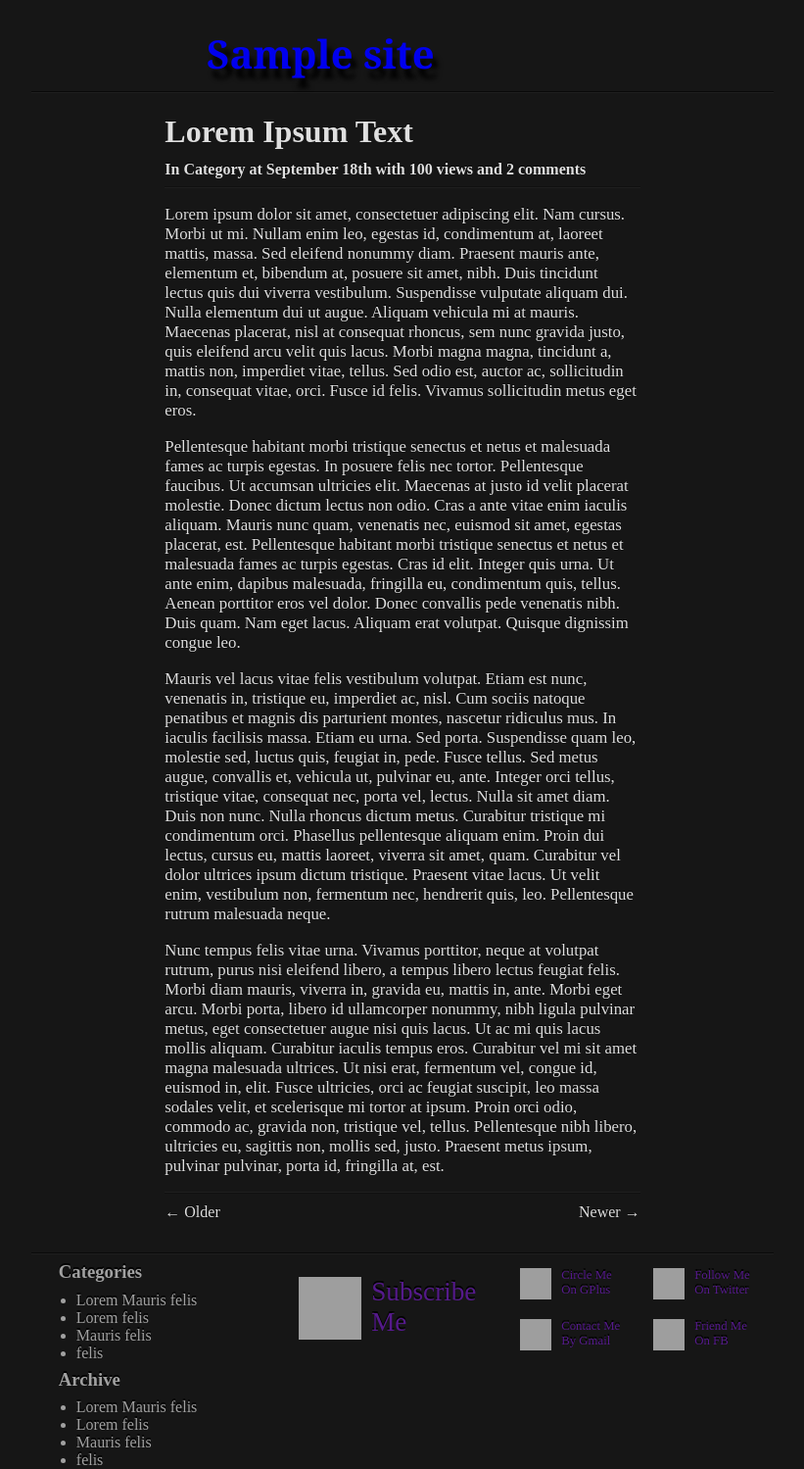
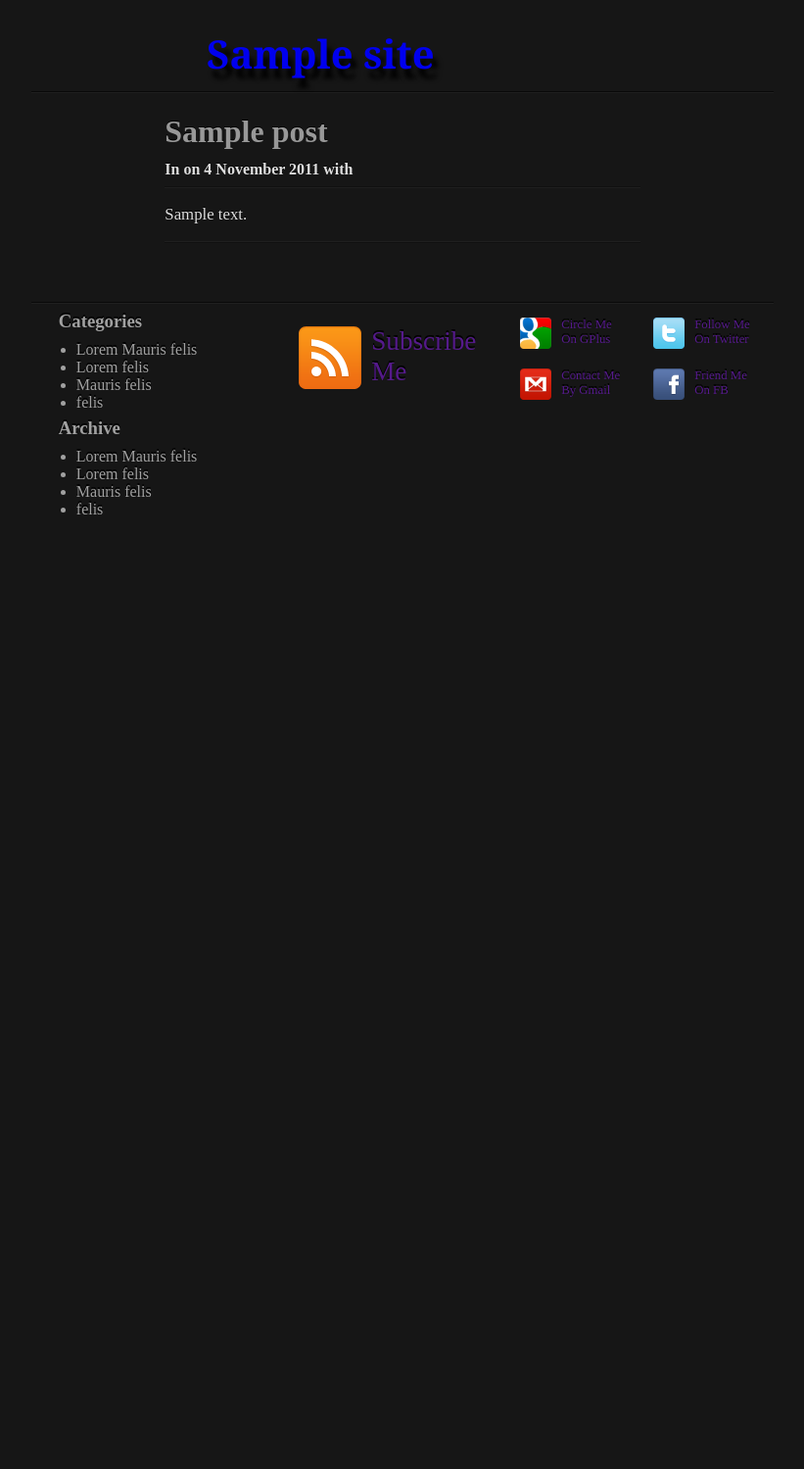
Before and after one commit to pppoe/LonelyNights-Theme, a WordPress theme: template index.php in a window 1280 px wide. Shown: the whole page at 98% size, without its empty margins (229-1050 px from the left). After the commit the page ends 525 px from the top, so only its background shows below. Run offline with PHP 8.4 and a stand-in for WordPress, Linux system fonts and the light colour scheme; the site name, menu and one post (Sample post) are stand-ins, and other content is empty; grey boxes are pictures that could not be loaded.

Commit message:
relative picture path

```diff
--- a/footer.php
+++ b/footer.php
@@ -18,14 +18,22 @@
                 <table>
                     <tr>
                         <td>
-                            <span class=image> <img src="./png/twitter.png"></img> </span>
-                            <span class=desc> <a href="">Follow Me On Twitter</a> </span>
+                            <a href="">
+                                <span class=image>
+                                    <img src="<?php bloginfo('template_directory'); ?>/png/twitter.png"></img>
+                                </span>
+                                <span class=desc> Follow Me On Twitter </span>
+                            </a>
                         </td>
                     </tr>
                     <tr>
                         <td>
-                            <span class=image> <img src="./png/facebook.png"></img> </span>
-                            <span class=desc> <a href="">Friend Me On FB</a> </span>
+                            <a href="">
+                                <span class=image>
+                                    <img src="<?php bloginfo('template_directory'); ?>/png/facebook.png"></img>
+                                </span>
+                                <span class=desc> Friend Me On FB </span>
+                            </a>
                         </td>
                     </tr>
                 </table>
@@ -34,14 +42,22 @@
                 <table>
                     <tr>
                         <td>
-                            <span class=image> <img src="./png/gplus.png"></img> </span>
-                            <span class=desc> <a href="">Circle Me On GPlus</a> </span>
+                            <a href="">
+                                <span class=image>
+                                    <img src="<?php bloginfo('template_directory'); ?>/png/gplus.png"></img>
+                                </span>
+                                <span class=desc> Circle Me On GPlus</span>
+                            </a>
                         </td>
                     </tr>
                     <tr>
                         <td>
-                            <span class=image> <img src="./png/gmail.png"></img> </span>
-                            <span class=desc> <a href="">Contact Me By Gmail</a> </span>
+                            <a href="">
+                                <span class=image>
+                                    <img src="<?php bloginfo('template_directory'); ?>/png/gmail.png"></img>
+                                </span>
+                                <span class=desc> Contact Me By Gmail </span>
+                            </a>
                         </td>
                     </tr>
                 </table>
@@ -51,8 +67,12 @@
                 <table>
                     <tr>
                         <td>
-                            <span class=image> <img src="./png/rss.png"></img> </span>
-                            <span class=desc> <a href="">Subscribe Me</a> </span>
+                            <a href="">
+                                <span class=image>
+                                    <img src="<?php bloginfo('template_directory'); ?>/png/rss.png"></img>
+                                </span>
+                                <span class=desc> Subscribe Me </span>
+                            </a>
                         </td>
                     </tr>
                 </table>
--- a/index.php
+++ b/index.php
@@ -7,40 +7,39 @@
 
 <?get_header(); ?>
 
-		<div id="container">
+<?php query_posts( 'posts_per_page=3' ); ?>
+
+<div id="container" >
     <div id="content" role="main">
+        <div class=content>
 
-    <div class=content>
+            <?php if (have_posts()) : ?>
+            <?php while (have_posts()) : the_post(); ?>
+
             <div class=post>
-            <h1>Lorem Ipsum Text</h1>
-            <h2>In Category at September 18th with 100 views and 2 comments</h2>
+                <h1><a href="<?php the_permalink() ?>" rel="bookmark" title="Permanent Link to <?php the_title(); ?>"><?php the_title(); ?></a></h1>
+                <h2>In <?php the_category(', ') ?> on <?php the_time('j F Y') ?> with <?php comments_popup_link('no comments', '1 comment', '% comments'); ?></h2>
                 <div class=subseperator>
                     <span></span>
                 </div>
                 <p>
-            Lorem ipsum dolor sit amet, consectetuer adipiscing elit. Nam cursus. Morbi ut mi. Nullam enim leo, egestas id, condimentum at, laoreet mattis, massa. Sed eleifend nonummy diam. Praesent mauris ante, elementum et, bibendum at, posuere sit amet, nibh. Duis tincidunt lectus quis dui viverra vestibulum. Suspendisse vulputate aliquam dui. Nulla elementum dui ut augue. Aliquam vehicula mi at mauris. Maecenas placerat, nisl at consequat rhoncus, sem nunc gravida justo, quis eleifend arcu velit quis lacus. Morbi magna magna, tincidunt a, mattis non, imperdiet vitae, tellus. Sed odio est, auctor ac, sollicitudin in, consequat vitae, orci. Fusce id felis. Vivamus sollicitudin metus eget eros.
+                    <?php the_content(); ?>
                 </p>
-            <p>
-            Pellentesque habitant morbi tristique senectus et netus et malesuada fames ac turpis egestas. In posuere felis nec tortor. Pellentesque faucibus. Ut accumsan ultricies elit. Maecenas at justo id velit placerat molestie. Donec dictum lectus non odio. Cras a ante vitae enim iaculis aliquam. Mauris nunc quam, venenatis nec, euismod sit amet, egestas placerat, est. Pellentesque habitant morbi tristique senectus et netus et malesuada fames ac turpis egestas. Cras id elit. Integer quis urna. Ut ante enim, dapibus malesuada, fringilla eu, condimentum quis, tellus. Aenean porttitor eros vel dolor. Donec convallis pede venenatis nibh. Duis quam. Nam eget lacus. Aliquam erat volutpat. Quisque dignissim congue leo.
-            </p>
-            <p>
-            Mauris vel lacus vitae felis vestibulum volutpat. Etiam est nunc, venenatis in, tristique eu, imperdiet ac, nisl. Cum sociis natoque penatibus et magnis dis parturient montes, nascetur ridiculus mus. In iaculis facilisis massa. Etiam eu urna. Sed porta. Suspendisse quam leo, molestie sed, luctus quis, feugiat in, pede. Fusce tellus. Sed metus augue, convallis et, vehicula ut, pulvinar eu, ante. Integer orci tellus, tristique vitae, consequat nec, porta vel, lectus. Nulla sit amet diam. Duis non nunc. Nulla rhoncus dictum metus. Curabitur tristique mi condimentum orci. Phasellus pellentesque aliquam enim. Proin dui lectus, cursus eu, mattis laoreet, viverra sit amet, quam. Curabitur vel dolor ultrices ipsum dictum tristique. Praesent vitae lacus. Ut velit enim, vestibulum non, fermentum nec, hendrerit quis, leo. Pellentesque rutrum malesuada neque.
-            </p>
-            <p>
-            Nunc tempus felis vitae urna. Vivamus porttitor, neque at volutpat rutrum, purus nisi eleifend libero, a tempus libero lectus feugiat felis. Morbi diam mauris, viverra in, gravida eu, mattis in, ante. Morbi eget arcu. Morbi porta, libero id ullamcorper nonummy, nibh ligula pulvinar metus, eget consectetuer augue nisi quis lacus. Ut ac mi quis lacus mollis aliquam. Curabitur iaculis tempus eros. Curabitur vel mi sit amet magna malesuada ultrices. Ut nisi erat, fermentum vel, congue id, euismod in, elit. Fusce ultricies, orci ac feugiat suscipit, leo massa sodales velit, et scelerisque mi tortor at ipsum. Proin orci odio, commodo ac, gravida non, tristique vel, tellus. Pellentesque nibh libero, ultricies eu, sagittis non, mollis sed, justo. Praesent metus ipsum, pulvinar pulvinar, porta id, fringilla at, est.
                 </p>
                 <div class=subseperatorpair>
                     <span></span>
                 </div>
             </div>
 
+            <?php endwhile ?>
+            <?php endif ?>
+
             <div class=navigation>
-            <span class=older>&larr; Older</span>
-            <span class=newer>Newer &rarr;</span>
+                <span class="older"><?php next_posts_link('&larr; Older') ?></span>
+                <span class="newer"><?php previous_posts_link('Newer &rarr;') ?></span>
             </div>
 
-    </div>
-
+        </div><!-- #content -->
     </div><!-- #content -->
 </div><!-- #container -->
 
--- a/style.css
+++ b/style.css
@@ -75,6 +75,18 @@ body {
 
 .lonelynights .content .post {
     padding: 0px 18%;
+}
+
+.lonelynights .content .post a {
+    text-decoration: none;
+}
+
+.lonelynights .content .post a:visited {
+    color: #808080;
+}
+
+.lonelynights .content .post a:link {
+    color: #989898;
 }
 
 .lonelynights .content .post h1 {
```
Also changed, not shown: png/facebook.png (added), png/gmail.png (added), png/gplus.png (added), png/rss.png (added), png/twitter.png (added). Lines whose indentation alone changed are shown as unchanged.
